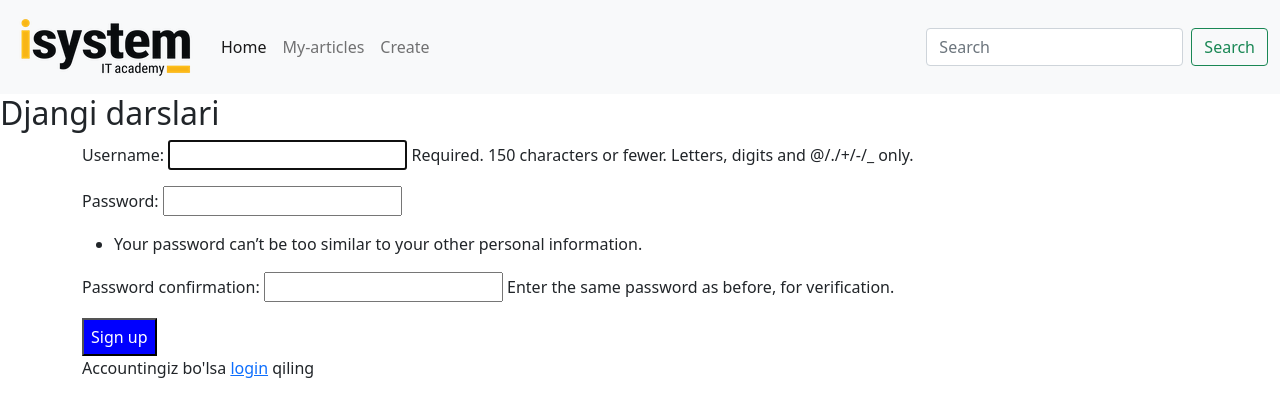
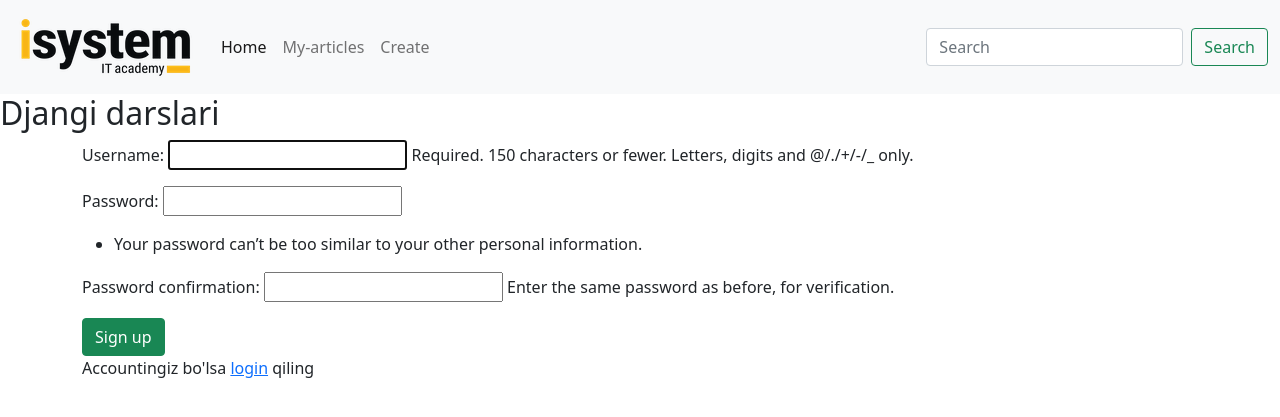
Before and after one commit to husanIbragimov-zz/djangodars, a Django app: page /register/ in a window 1280 px wide. Shown: the top 417 px of the page. Run offline with Django 3.2, Linux system fonts and the light colour scheme.

Commit message:
registratsiya qilish

```diff
--- a/templates/accounts/register.html
+++ b/templates/accounts/register.html
@@ -5,7 +5,7 @@
 <form method="post">
     {% csrf_token %}
     {{ form.as_p }}
-    <button type="submit" style="padding: 5px 7px; background-color: blue; color: white">Sign up</button>
+    <button type="submit" class="btn btn-success">Sign up</button>
 </form>
 <p>Accountingiz bo'lsa <a href="/login/">login</a> qiling</p>
 
```
